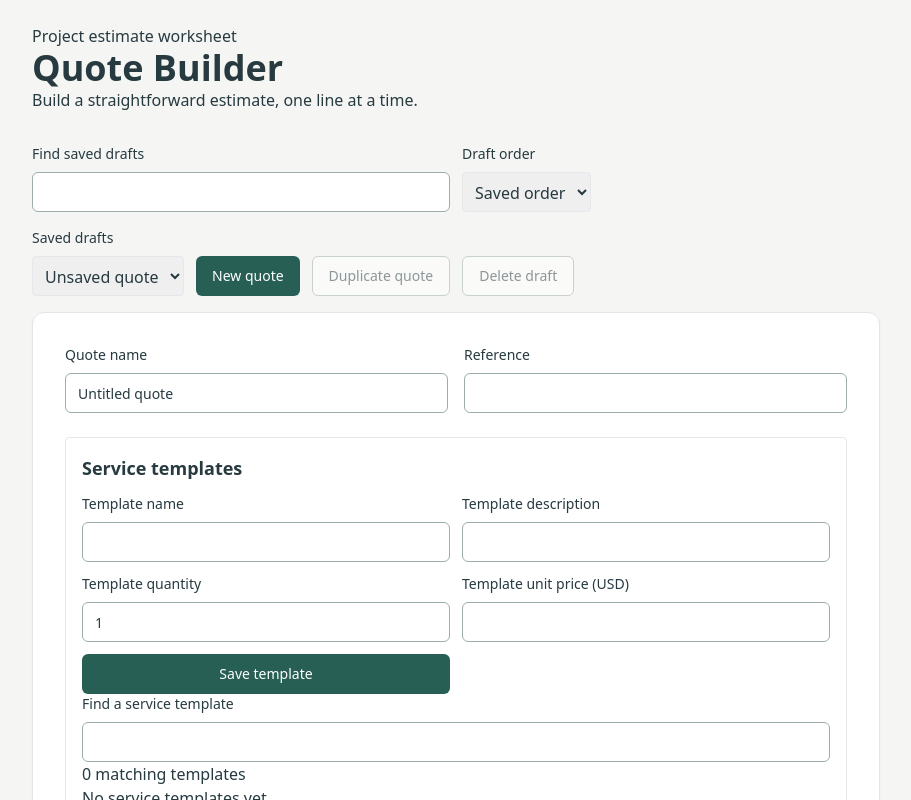
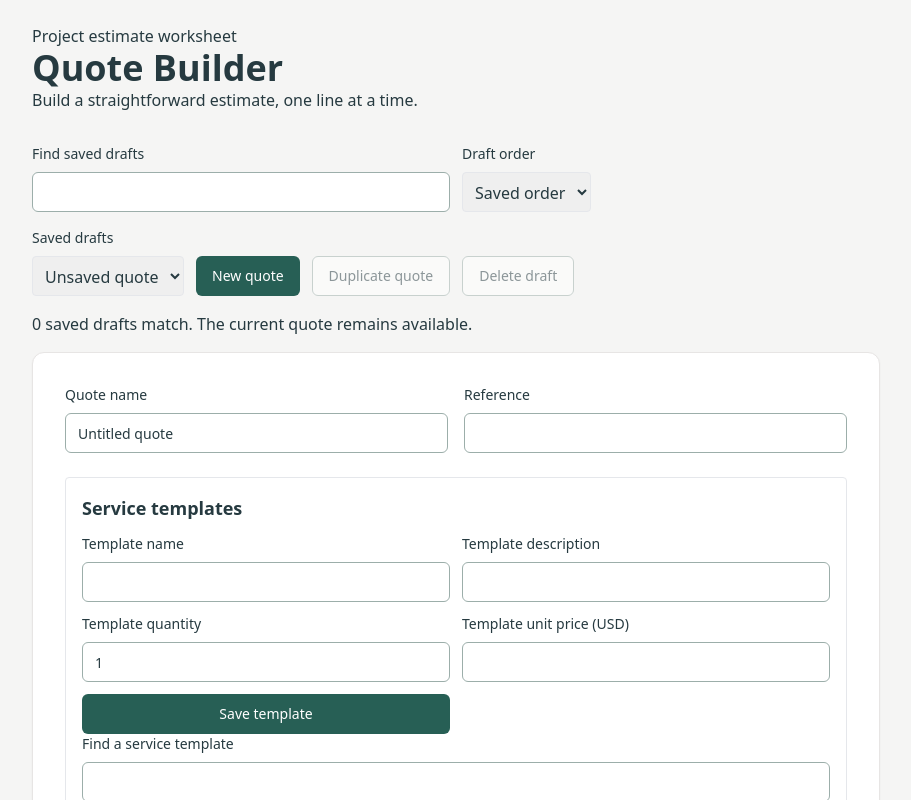
Before and after one commit to kirkduchesne/quote-builder, a Next.js app: page / in a window 1280 px wide. Shown: the top 800 px of the page, without its empty margins (184-1095 px from the left). Built offline with nearby package versions, Linux system fonts and the light colour scheme.

Commit message:
feat: keep active draft visible under filtering

```diff
--- a/components/draft-workspace.tsx
+++ b/components/draft-workspace.tsx
@@ -145,7 +145,7 @@ export function DraftWorkspace() {
             <option value="" disabled>
               Unsaved quote
             </option>
-            {orderDrafts(searchDrafts(drafts,search),order).map((d) => (
+            {orderDrafts(drafts.filter(d=>d.id===active.id || searchDrafts([d],search).length>0),order).map((d) => (
               <option key={d.id} value={d.id}>
                 {d.name}
               </option>
@@ -173,6 +173,7 @@ export function DraftWorkspace() {
           Delete draft
         </Button>
       </div>
+      <p className="print:hidden">{searchDrafts(drafts,search).length} saved drafts match. The current quote remains available.</p>
       <p role="status" className="mb-4 print:hidden">
         {message}
       </p>
```
